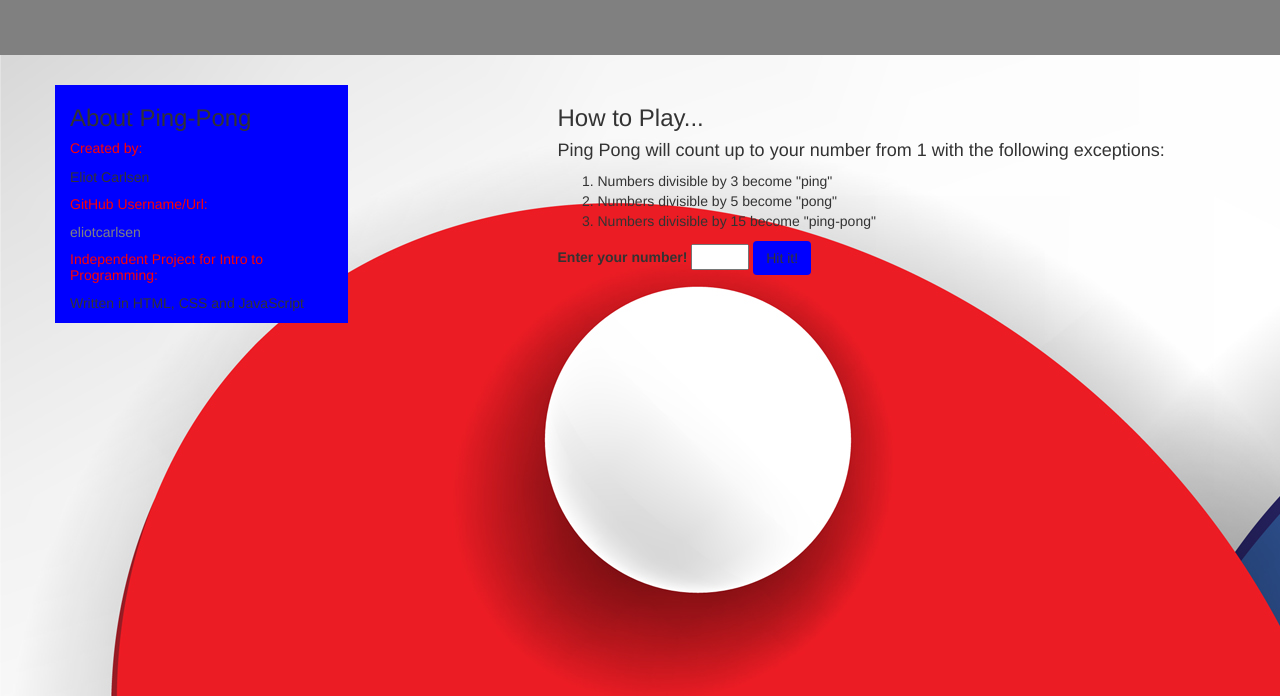
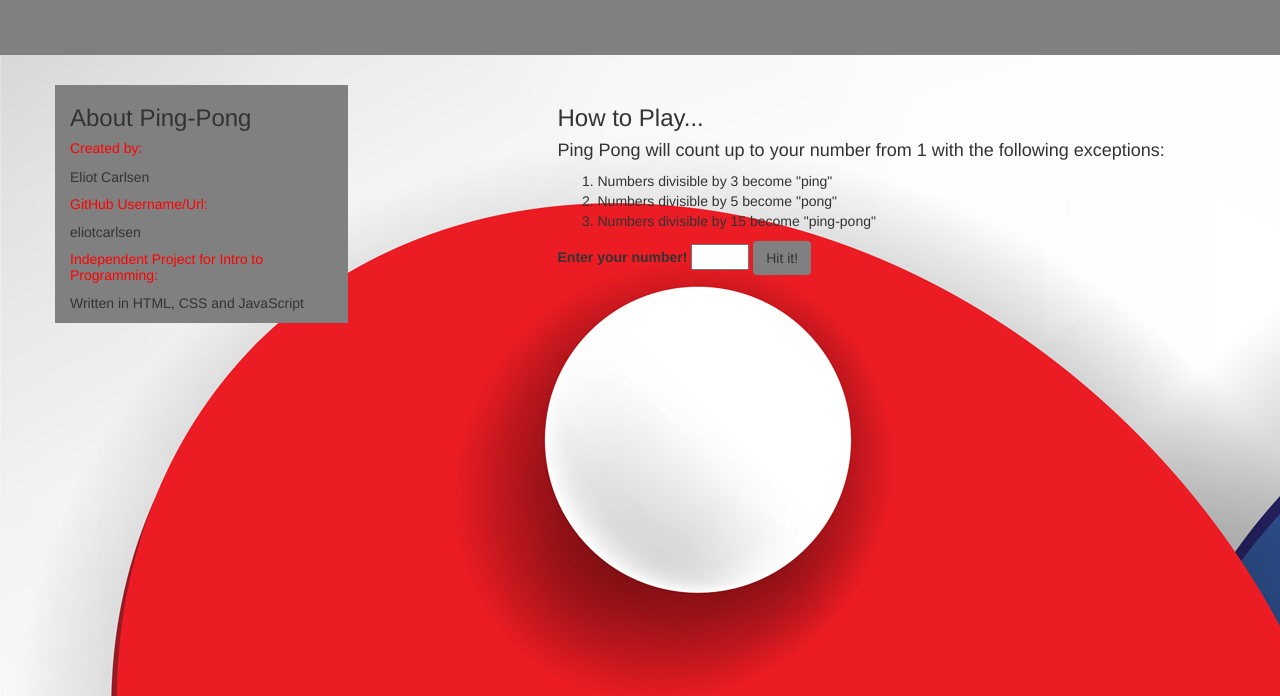
Before and after one commit to eliotcarlsen/pingPong, a plain HTML site: page index.html in a window 1280 px wide. Shown: the part 104-800 px from the top of the page. Drawn offline with Linux system fonts and the light colour scheme.

```diff
--- a/css/styles.css
+++ b/css/styles.css
@@ -8,7 +8,7 @@
 
 #aboutSection{
   float: left;
-  background-color: blue;
+  background-color: grey;
 }
 
 #rulesSection{
@@ -19,10 +19,6 @@
 color: red;
 }
 
-#gitHub{
-  color: grey;
+.btn{
+  background-color: grey;
 }
-
-.btn{
-  background-color: blue;
-}
```
Also changed, not shown: README.md.
